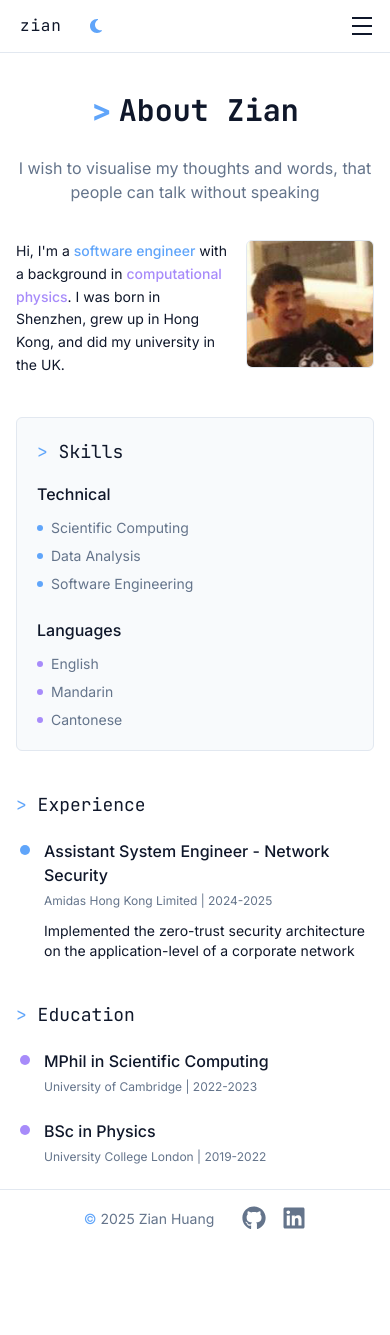
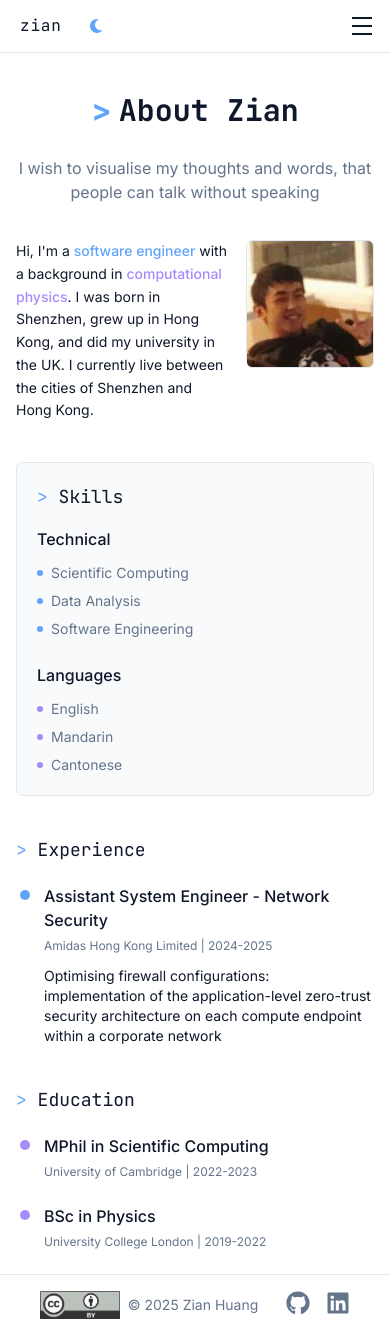
Before and after one commit to zianonlyhk/personal-website, a Next.js app: page /about in a window 390 px wide. Before the commit the page ends 1249 px from the top, so only its background shows below. Built offline with nearby package versions, Linux system fonts and the light colour scheme.

Commit message:
Added CC license and updated the about page

```diff
--- a/src/app/about/page.tsx
+++ b/src/app/about/page.tsx
@@ -23,10 +23,10 @@ export default function About() {
                     <div className="flex-1 space-y-4">
                         <p className="text-foreground text-sm md:text-base leading-relaxed">
                             Hi, I&apos;m a <span className="text-primary font-medium">software engineer</span> with a background in <span className="text-accent font-medium">computational physics</span>.
-                            I was born in Shenzhen, grew up in Hong Kong, and did my university in the UK.
+                            I was born in Shenzhen, grew up in Hong Kong, and did my university in the UK. I currently live between the cities of Shenzhen and Hong Kong.
                         </p>
                         <p className="text-foreground text-sm md:text-base leading-relaxed hidden md:block">
-                            My works sit at the intersection of mathematics and computing. I enjoy implementing and visualising numerical models for physical intuition.
+                            My works sit at the intersection of mathematics and computing. I much enjoy visualising numerical models for conceptual elegance and physical intuition.
                         </p>
                     </div>
                     <div className="flex-shrink-0">
@@ -96,7 +96,7 @@ export default function About() {
                             <div className="absolute w-4 h-4 bg-primary rounded-full left-0 top-1"></div>
                             <h3 className="text-base md:text-lg font-medium">Assistant System Engineer - Network Security</h3>
                             <p className="text-xs md:text-sm text-muted-foreground mt-1.5">Amidas Hong Kong Limited | 2024-2025</p>
-                            <p className="mt-3 text-foreground text-sm md:text-base">Implemented the zero-trust security architecture on the application-level of a corporate network</p>
+                            <p className="mt-3 text-foreground text-sm md:text-base">Optimising firewall configurations: implementation of the application-level zero-trust security architecture on each compute endpoint within a corporate network</p>
                         </div>
                     </div>
                 </div>
--- a/src/app/layout.tsx
+++ b/src/app/layout.tsx
@@ -25,8 +25,8 @@ const inter = Inter({
 })
 
 export const metadata: Metadata = {
-    title: 'Z. Huang',
-    description: 'Portfolio website of Zian Huang, with some of his past projects, blogs, and drawings.',
+    title: 'Zian H.',
+    description: 'Personal website of Zian Huang, with some of his selected projects, blogs, and artworks.',
 }
 
 export default function RootLayout({
--- a/src/components/layout/Footer.tsx
+++ b/src/components/layout/Footer.tsx
@@ -5,6 +5,7 @@
 'use client';
 
 import Link from 'next/link'
+import Image from "next/image";
 import { FontAwesomeIcon } from '@fortawesome/react-fontawesome'
 import { faGithub, faLinkedin } from '@fortawesome/free-brands-svg-icons'
 
@@ -16,7 +17,20 @@ const Footer = () => {
             <div className="footer-container">
                 {/* Left side - Copyright text */}
                 <div className="flex items-center">
-                    <span className="text-primary mr-1">&copy;</span>
+                    <Link
+                        href="https://creativecommons.org/licenses/by/4.0/"
+                        target="_blank"
+                        rel="noopener noreferrer"
+                    >
+                        <Image
+                            src="/ccby_license.png"
+                            alt="CC BY License"
+                            width={80}
+                            height={80}
+                            className="opacity-80 transition-all duration-300 home-icon mr-2"
+                        />
+                    </Link>
+                    <span className="mr-1">&copy;</span>
                     <span>{currentYear} Zian Huang</span>
                 </div>
 
```
Also changed, not shown: public/ccby_license.png (added).
